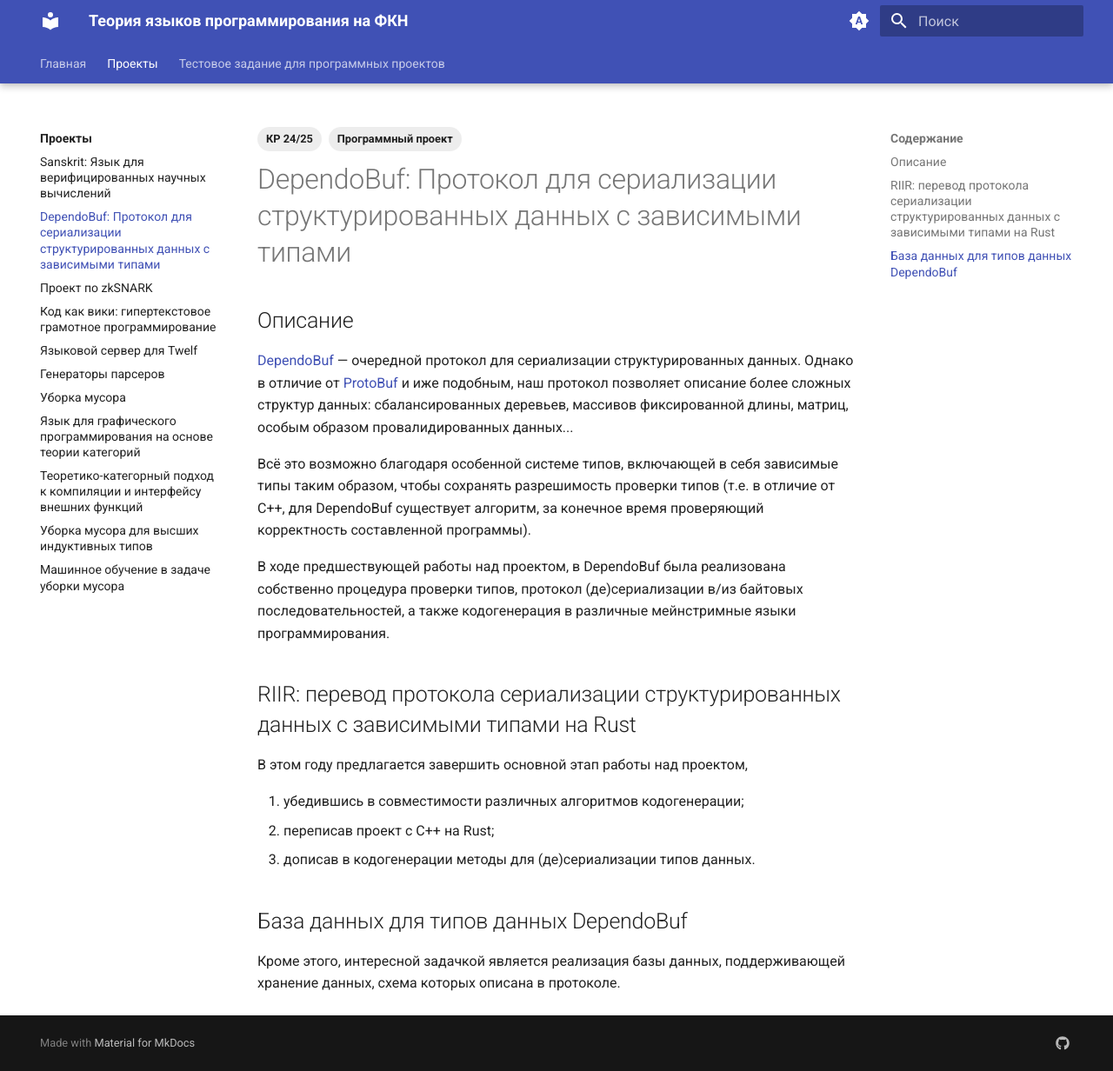
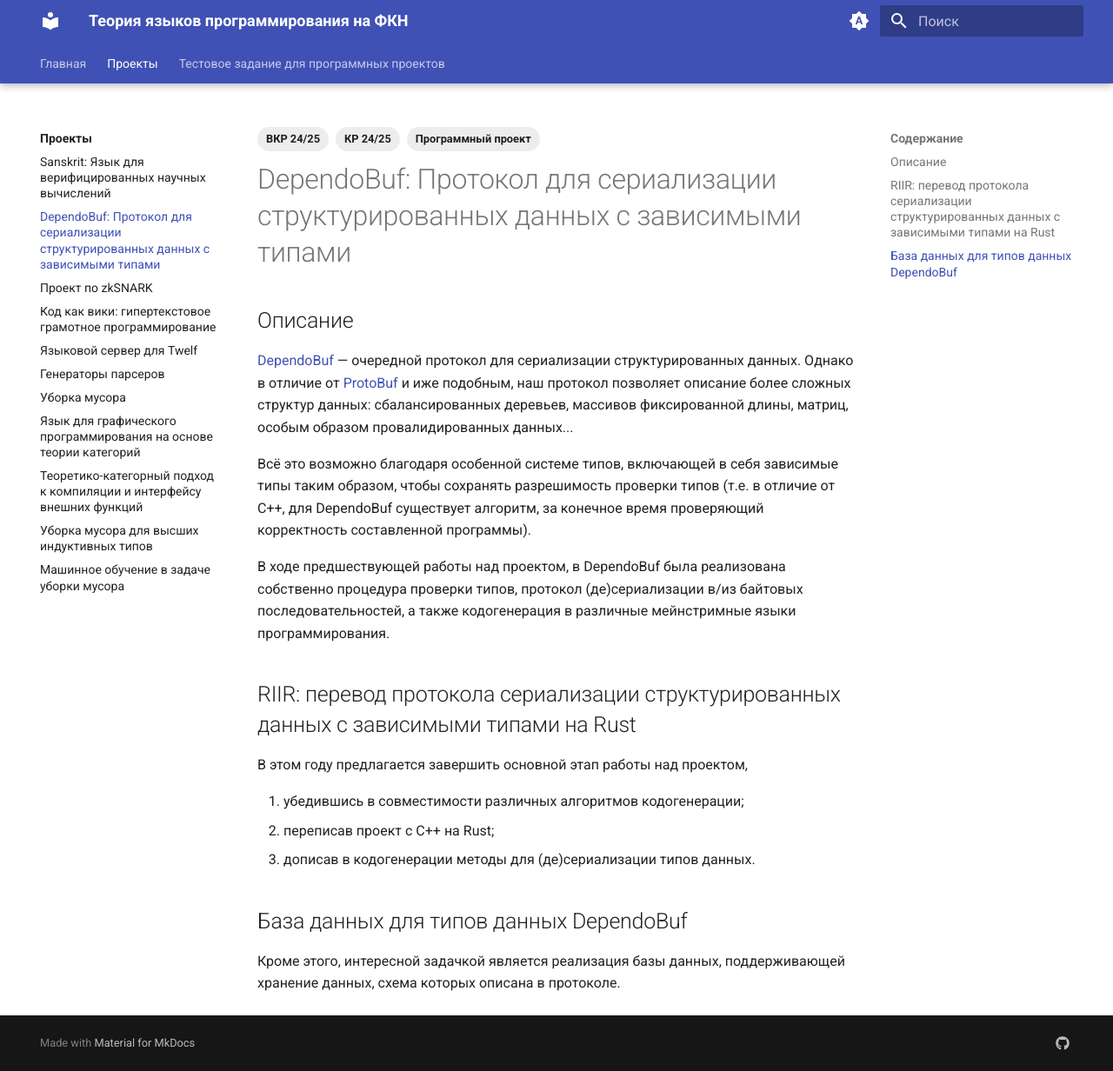
Before and after one commit to Church-of-Church-HSE/Church-of-Church-HSE.github.io, an MkDocs documentation site: the page built from docs/projects/dependobuf.md, in a window 1280 px wide and 1232 px high. Shown: the whole window at 87% size. Built offline with MkDocs 1.6.1 and Material for MkDocs 9.7.7, drawn with Linux system fonts in a browser that asks for light colours.

Commit message:
+ ВКР tag for DependoBuf

```diff
--- a/docs/projects/dependobuf.md
+++ b/docs/projects/dependobuf.md
@@ -1,6 +1,7 @@
 ---
 tags:
   - КР 24/25
+  - ВКР 24/25
   - Программный проект
 ---
 
```
